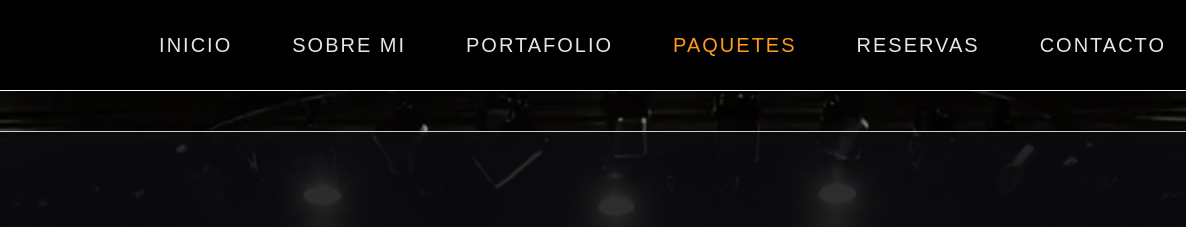
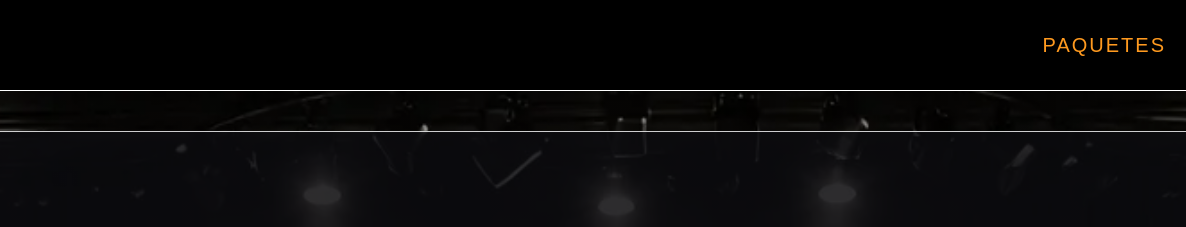
Before and after one commit to ccmelohormaza/elmagomeloweb, a plain HTML site: page paquetes.html in a window 1280 px wide. Shown: the top 227 px of the page, 94-1280 px from the left. Drawn offline with Linux system fonts and the light colour scheme.

Commit message:
Remove menu links from paquetes.html
Removed links to INICIO, SOBRE MI, PORTAFOLIO, RESERVAS, and CONTACTO from the menu.

```diff
--- a/paquetes.html
+++ b/paquetes.html
@@ -32,12 +32,11 @@
             </button>
 
             <nav class="menu" id="menu">
-                <a href="index.html" class="menu__link">INICIO</a>
-                <a href="sobre.html" class="menu__link">SOBRE MI</a>
-                <a href="portafolio.html" class="menu__link">PORTAFOLIO</a>
+
+
                 <a href="paquetes.html" class="menu__link active">PAQUETES</a>
-                <a href="reservas.html" class="menu__link">RESERVAS</a>
-                <a href="contacto.html" class="menu__link">CONTACTO</a>
+
+
             </nav>
         </div>
     </header>
```
